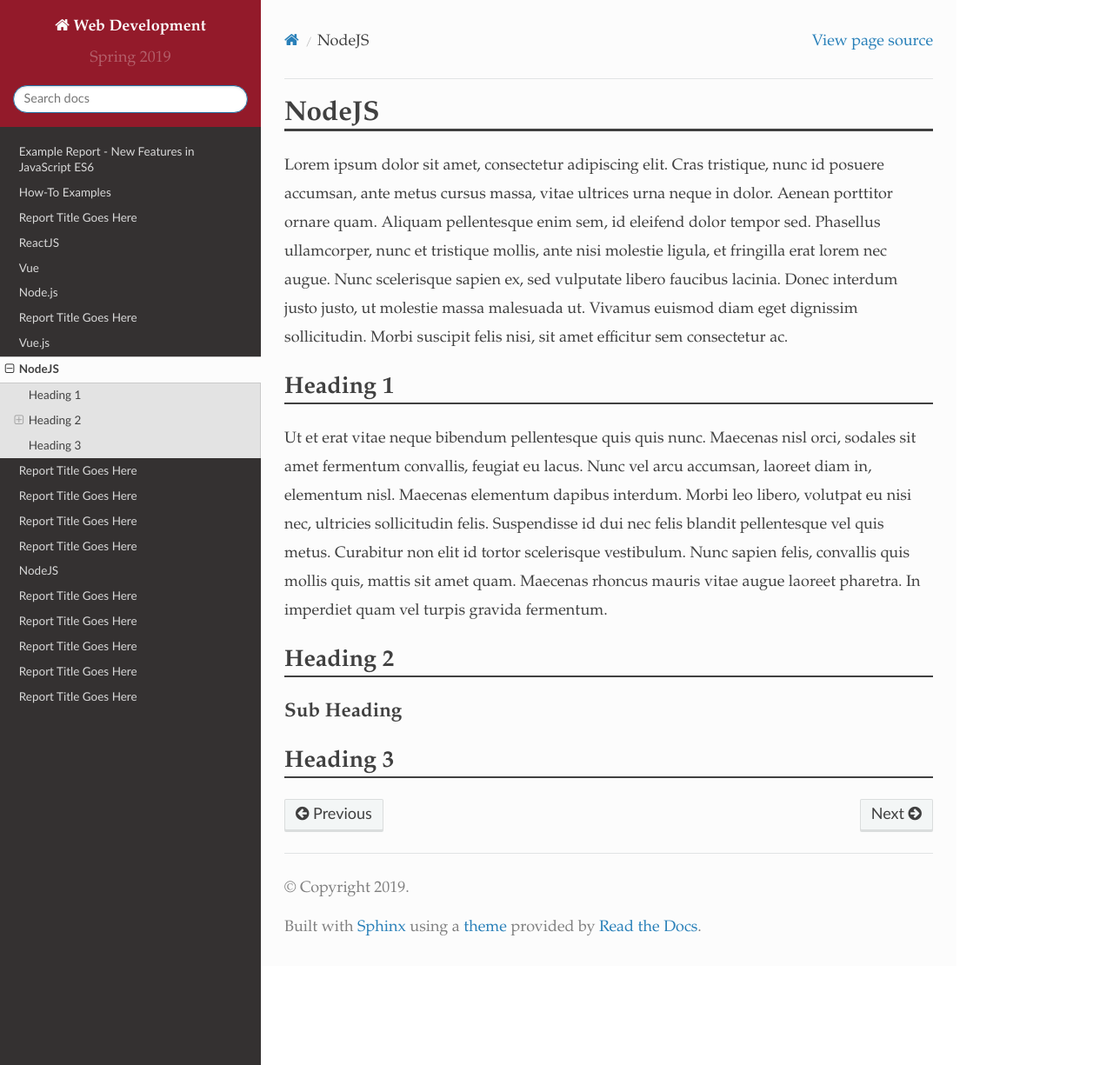
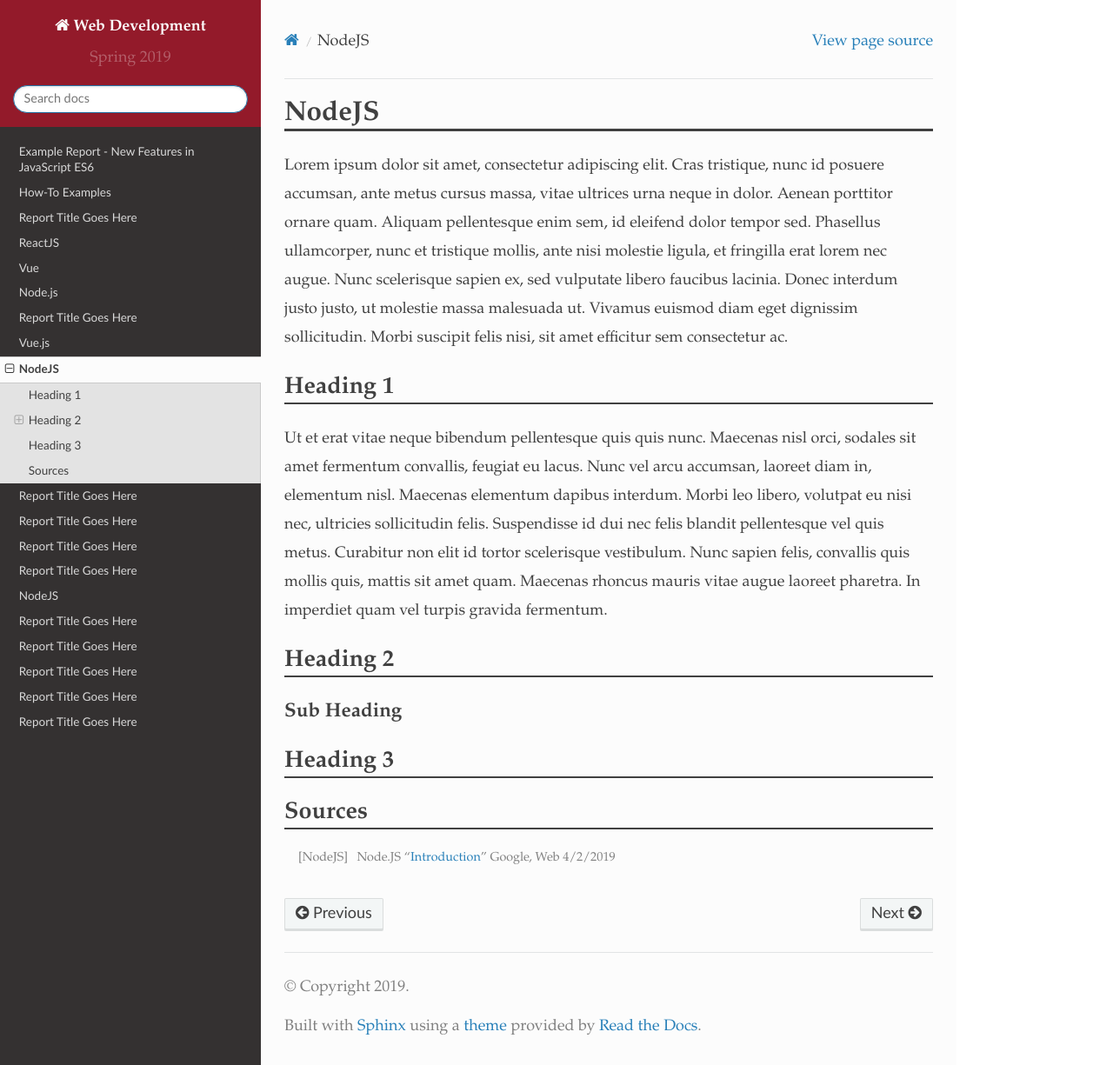
Before and after one commit to pvcraven/2019_spring_web_dev, a Sphinx documentation site: the page built from source/final/dille/index.rst, in a window 1280 px wide and 1225 px high. Shown: the whole window at 87% size. Built offline with Sphinx 7.4.7 and the Read the Docs theme 2.0.0, drawn with Linux system fonts in a browser that asks for light colours.

Commit message:
citation

```diff
--- a/source/final/dille/index.rst
+++ b/source/final/dille/index.rst
@@ -30,3 +30,10 @@ Sub Heading
 
 Heading 3
 ---------
+
+
+
+Sources
+-------
+
+.. [NodeJS] Node.JS "`Introduction <https://nodejs.dev/introduction-to-nodejs>`_" Google, Web 4/2/2019
```
